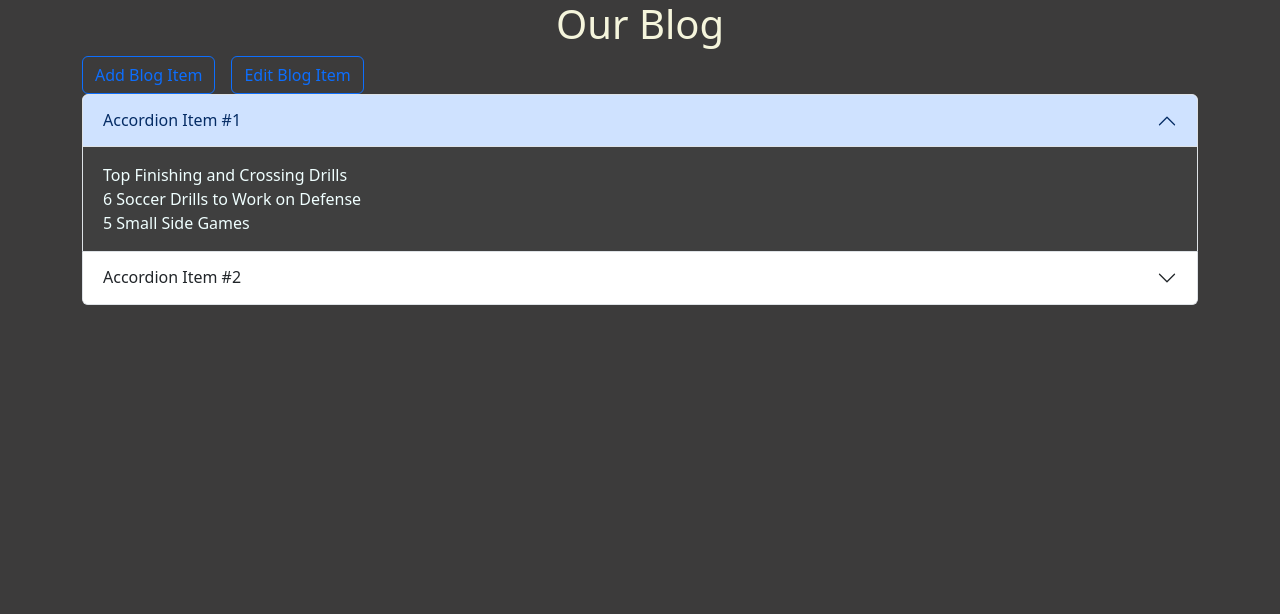
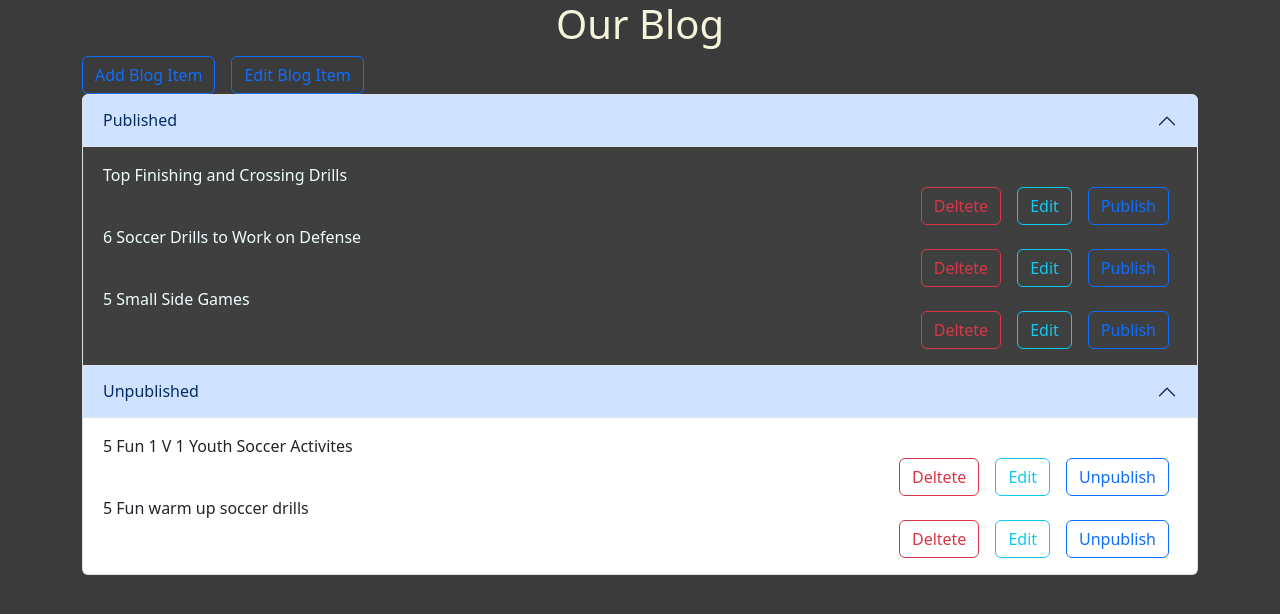
Before and after one commit to aayala4569/BlogFrontL-main, a React (Vite) app: page / in a window 1280 px wide. Shown: the top 614 px of the page. Built offline with nearby package versions, Linux system fonts and the light colour scheme.

Commit message:
Dashboard Visual

```diff
--- a/src/components/Dashboard.jsx
+++ b/src/components/Dashboard.jsx
@@ -189,17 +189,30 @@ const handleImage = (e) => setBlogImage(e.target.value)
             <Row>
               <Col>
 
-              <Accordion defaultActiveKey={['0']} alwaysOpen>
+              <Accordion defaultActiveKey={['0', '1']} alwaysOpen>
       <Accordion.Item eventKey="0">
-        <Accordion.Header>Accordion Item #1</Accordion.Header>
+        <Accordion.Header>Published</Accordion.Header>
         <Accordion.Body style={{backgroundColor: "#3f3f3f", color: "azure"}}>
-          {blogItems.map((item) => item.Published ? <ListGroup>{item.Title}</ListGroup> : null)}
+          {blogItems.map((item) => item.Published ? <ListGroup key={item.Title}>{item.Title}
+           <Col className="d-flex justify-content-end">
+          <Button variant="outline-danger mx-2">Deltete</Button>
+          <Button variant="outline-info mx-2">Edit</Button>
+          <Button variant="outline-primary mx-2">Publish</Button>
+            </Col>
+          </ListGroup> : null)}
+
         </Accordion.Body>
       </Accordion.Item>
       <Accordion.Item eventKey="1">
-        <Accordion.Header>Accordion Item #2</Accordion.Header>
+        <Accordion.Header>Unpublished</Accordion.Header>
         <Accordion.Body tyle={{backgroundColor: "#3f3f3f", color: "azure"}}>
-        {blogItems.map((item) => !item.Published ? <ListGroup>{item.Title}</ListGroup> : null)}
+        {blogItems.map((item) => !item.Published ? <ListGroup key={item.Title}>{item.Title}
+        <Col className="d-flex justify-content-end">
+          <Button variant="outline-danger mx-2">Deltete</Button>
+          <Button variant="outline-info mx-2">Edit</Button>
+          <Button variant="outline-primary mx-2">Unpublish</Button>
+            </Col>
+            </ListGroup> : null)}
         </Accordion.Body>
       </Accordion.Item>
     </Accordion>
```
